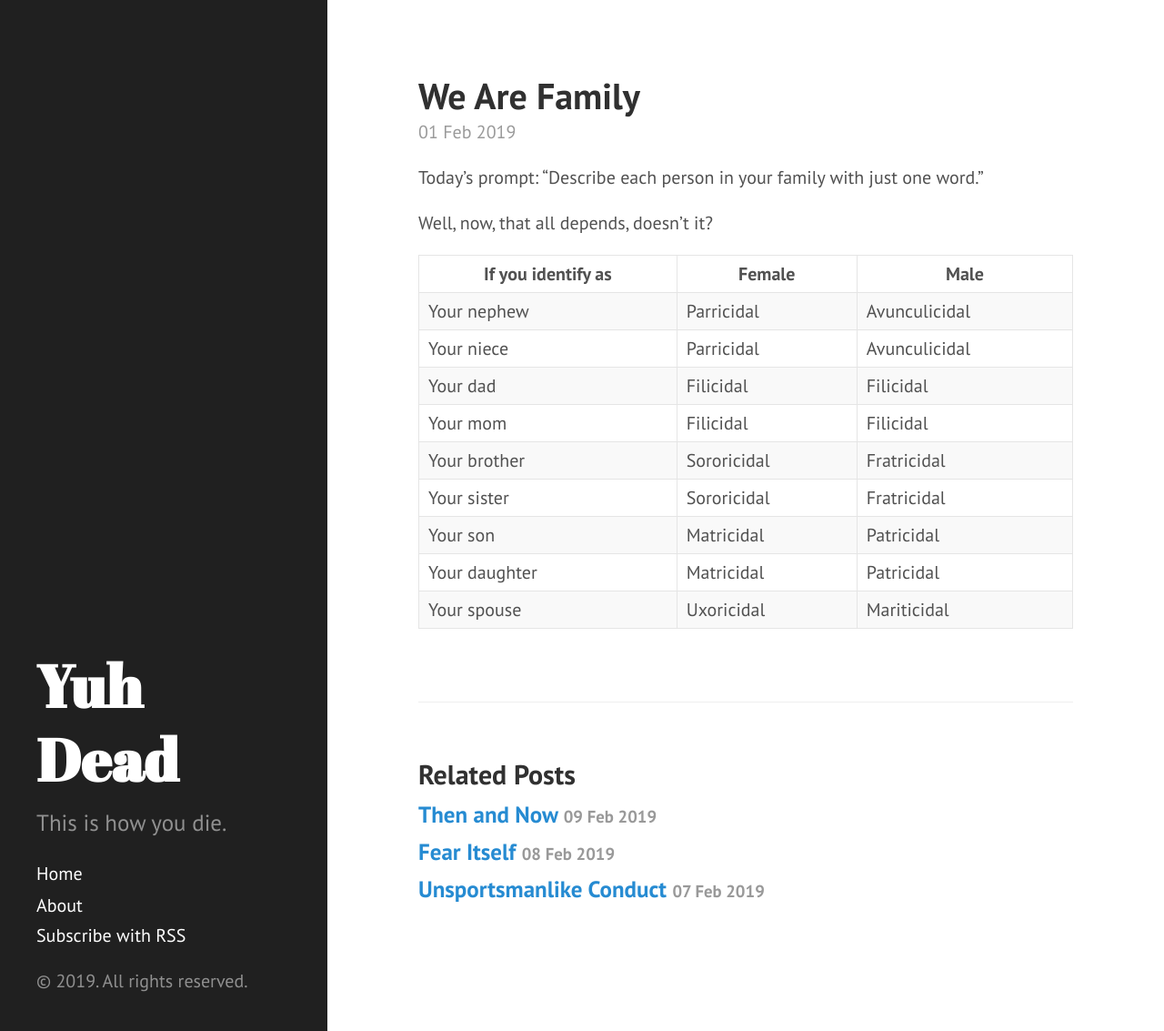
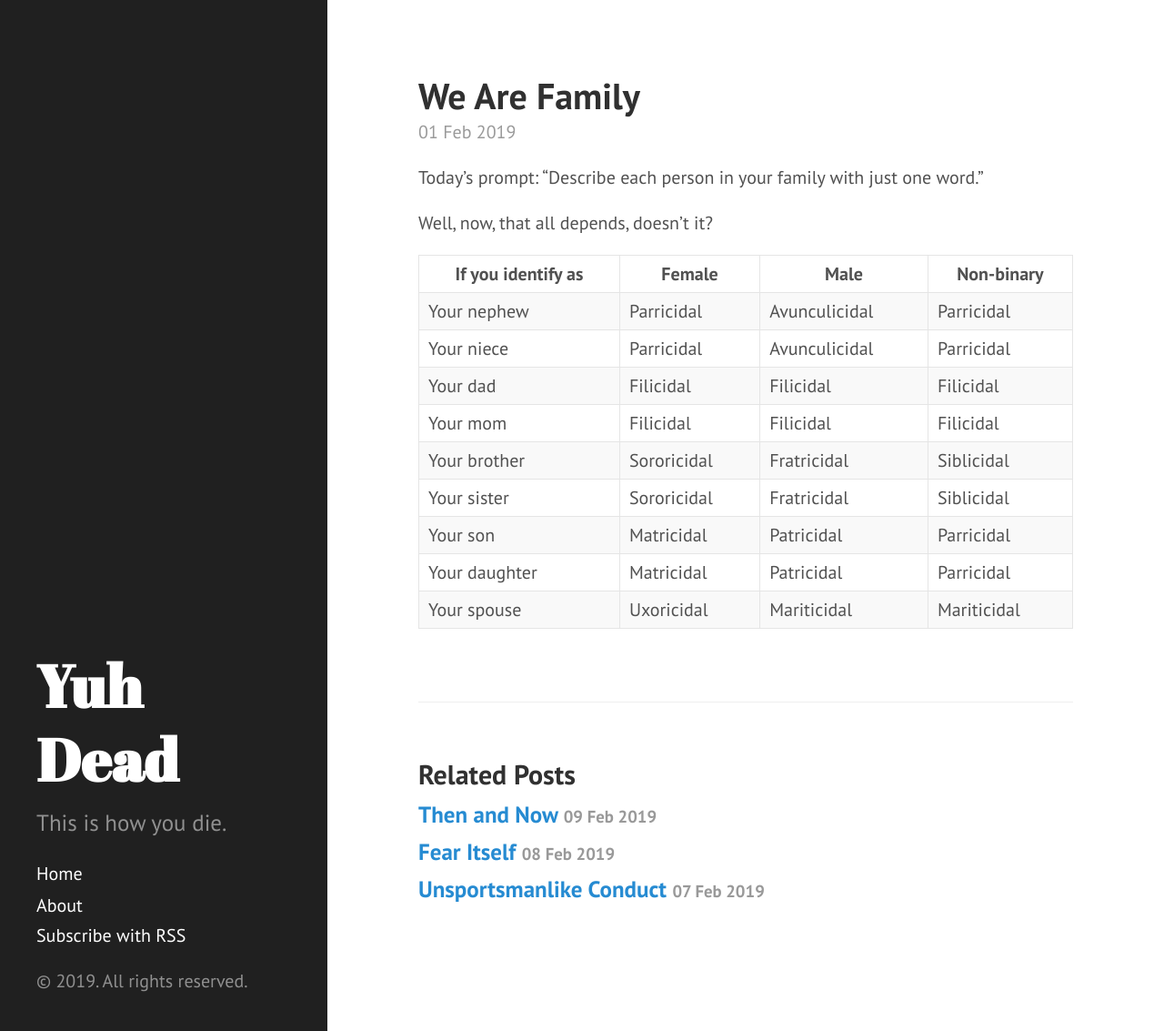
Before and after one commit to LoraV/LoraV.github.io, a Jekyll site: the page built from _posts/2019-02-01-family.markdown, in a window 1280 px wide and 1133 px high. Shown: the whole window at 91% size. Built offline with Jekyll 4.4.1, drawn with Linux system fonts in a browser that asks for light colours.

Commit message:
commit fix to handle nonbinary individuals in post

```diff
--- a/_posts/2019-02-01-family.markdown
+++ b/_posts/2019-02-01-family.markdown
@@ -8,14 +8,14 @@ Today's prompt: "Describe each person in your family with just one word."
 
 Well, now, that all depends, doesn't it?
 
-|If you identify as|Female|Male|
-|------------------|------|----|
-|Your nephew|Parricidal|Avunculicidal|
-|Your niece|Parricidal|Avunculicidal|
-|Your dad|Filicidal|Filicidal|
-|Your mom|Filicidal|Filicidal|
-|Your brother|Sororicidal|Fratricidal|
-|Your sister|Sororicidal|Fratricidal|
-|Your son|Matricidal|Patricidal|
-|Your daughter|Matricidal|Patricidal|
-|Your spouse|Uxoricidal|Mariticidal|
+|If you identify as|Female|Male|Non-binary|
+|------------------|------|----|----------|
+|Your nephew|Parricidal|Avunculicidal|Parricidal|
+|Your niece|Parricidal|Avunculicidal|Parricidal|
+|Your dad|Filicidal|Filicidal|Filicidal|
+|Your mom|Filicidal|Filicidal|Filicidal
+|Your brother|Sororicidal|Fratricidal|Siblicidal|
+|Your sister|Sororicidal|Fratricidal|Siblicidal|
+|Your son|Matricidal|Patricidal|Parricidal|
+|Your daughter|Matricidal|Patricidal|Parricidal|
+|Your spouse|Uxoricidal|Mariticidal|Mariticidal|
```
